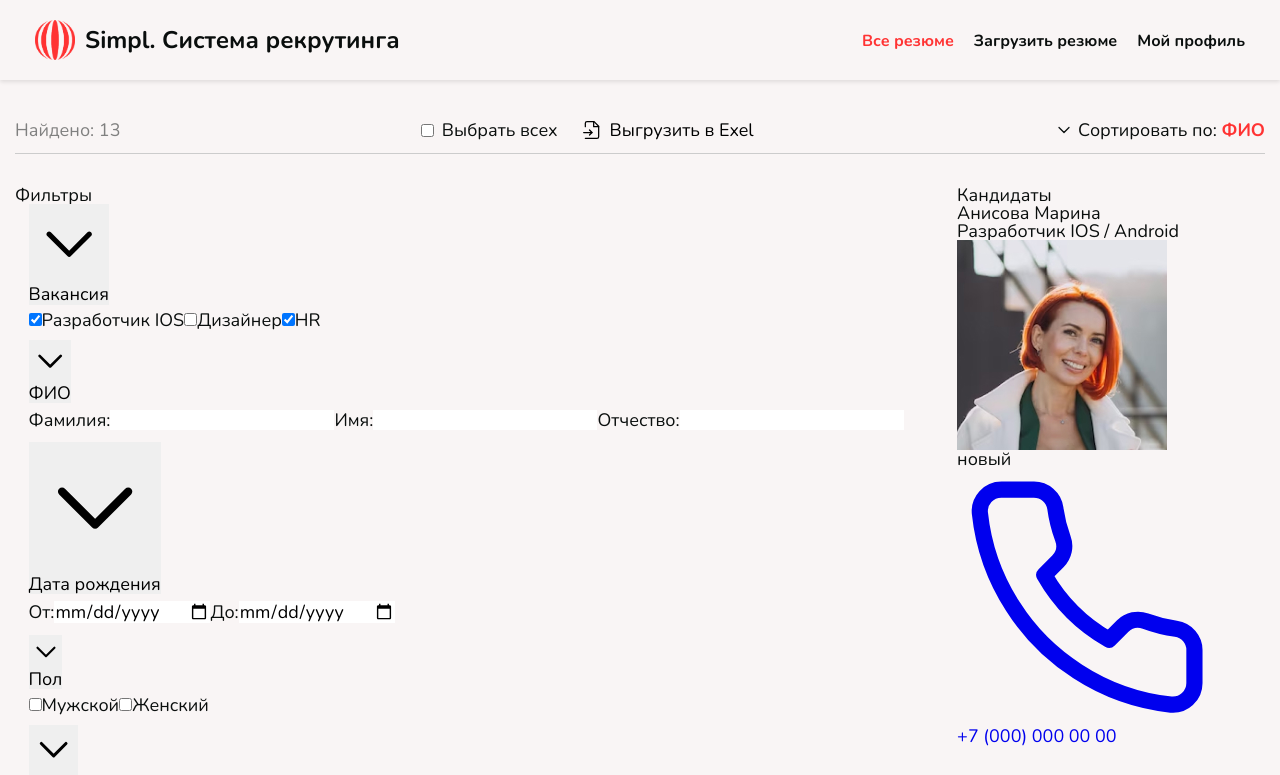
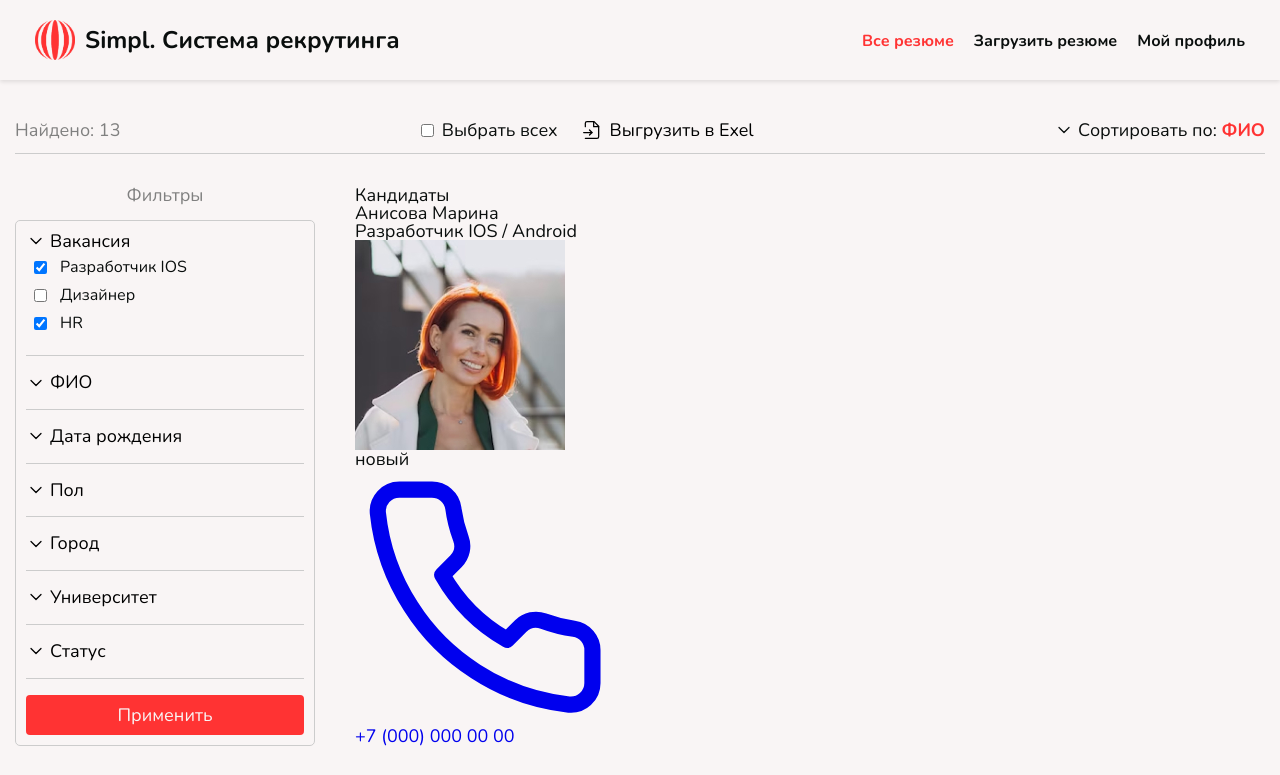
Before and after one commit to teamdevm/teamwork-swift-ferret, a React (Create React App) app in the folder React-app/: page / in a window 1280 px wide. Shown: the top 775 px of the page. Built offline with nearby package versions, Linux system fonts and the light colour scheme.

Commit message:
add filter block's style

```diff
--- a/React-app/src/assets/css/App.css
+++ b/React-app/src/assets/css/App.css
@@ -212,3 +212,136 @@ svg.rotated {
   font-weight: 700;
   color: var(--color-accent);
 }
+
+/* /////////////////////////////////////// */
+/* //////////////фильтры////////////////// */
+/* /////////////////////////////////////// */
+
+.filter {
+  font-size: 16px;
+  font-weight: 400;
+  transition: background-color 0.3s ease-in-out;
+}
+
+.filter__title {
+  margin-top: 0;
+  margin-bottom: 16px;
+  opacity: 0.5;
+  text-align: center;
+  font-size: 18px;
+}
+
+.filter__form {
+  width: 300px;
+  display: flex;
+  flex-direction: column;
+  row-gap: 16px;
+  border: 1px solid #ccc;
+  border-radius: 5px;
+  padding: 10px;
+}
+
+.filter__fieldset {
+  padding: 0 0 16px 0;
+  border-bottom: 1px solid #ccc;
+}
+
+.filter__label {
+  display: flex;
+  align-items: center;
+  column-gap: 5px;
+  font-size: 16px;
+}
+
+.filter__legend {
+  display: flex;
+  align-items: flex-start;
+  width: 100%;
+  font-size: 18px;
+  font-weight: 700;
+}
+
+.filter__toggle {
+  display: flex;
+  flex-direction: row;
+  align-items: center;
+  flex-grow: 1;
+  column-gap: 4px;
+  background-color: transparent;
+  border: none;
+  padding: 0;
+  font-size: 18px;
+  font-weight: 400;
+  cursor: pointer;
+  transition: color 0.3s ease-in-out;
+}
+
+.filter__toggle svg {
+  max-width: 20px;
+}
+
+.filter__toggle:hover {
+  color: var(--color-accent);
+}
+
+.filter__toggle--selectid {
+  color: var(--color-accent);
+}
+
+/* .filter__toggle--desabled {
+  opacity: 0.5;
+  pointer-events: none;
+} */
+
+.filter__content {
+  display: none;
+}
+
+.filter__content--visible {
+  display: flex;
+  flex-direction: column;
+  align-items: flex-start;
+  row-gap: 12px;
+  width: 100%;
+  margin: 8px;
+  margin-right: 0;
+}
+
+.filter__input[type='checkbox'] {
+  margin-right: 8px;
+}
+
+.input-checkbox,
+.input-checkbox + span {
+  cursor: pointer;
+}
+
+.filter__input[type='text'],
+.filter__input[type='date'] {
+  flex-grow: 1;
+  background-color: #fff;
+  padding: 0.15rem 0.5rem;
+  min-height: 40px;
+  width: 80%;
+  border-radius: 2px;
+}
+
+.filter__input[type='text']:focus,
+.filter__input[type='date']:focus {
+  border-bottom: 2px solid var(--color-accent);
+}
+
+.filter__button {
+  background-color: var(--color-accent);
+  border: none;
+  border-radius: 4px;
+  cursor: pointer;
+  font-size: 18px;
+  color: var(--color-light);
+  padding: 10px 20px;
+  transition: background-color 0.3s ease-in-out;
+}
+
+.filter__button:hover {
+  background-color: #ff6060;
+}
```
